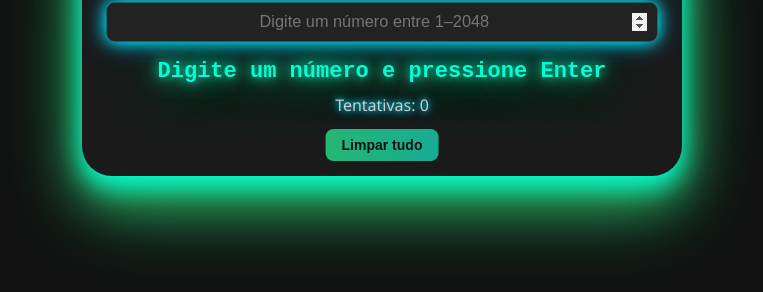
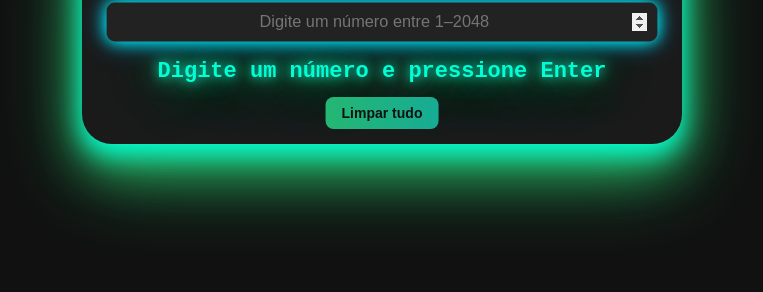
Before and after one commit to wellckome/bip39-lookup, a plain HTML site: page index.html in a window 1280 px wide. Shown: the part 236-528 px from the top of the page, without its empty margins (258-1021 px from the left). Drawn offline with Linux system fonts and the light colour scheme.

Commit message:
Atualiza├º├úo autom├ítica

```diff
--- a/index.html
+++ b/index.html
@@ -23,8 +23,7 @@
     <!-- Resultado -->
     <div id="result">Digite um número e pressione Enter</div>
 
-    <!-- Contador -->
-    <div id="counter">Tentativas: 0</div>
+
 
     <!-- Histórico -->
     <div id="history"></div>
--- a/style.css
+++ b/style.css
@@ -134,14 +134,6 @@ h1 {
   100% { background-position: 0% 50%; }
 }
 
-/* Contador de tentativas */
-#counter {
-  margin-top: 10px;
-  font-size: 16px;
-  color: #ccc;
-  font-family: 'Segoe UI', sans-serif;
-  text-shadow: 0 0 6px #0ff, 0 0 12px #09c;
-}
 
 #clearBtn:hover { box-shadow: 0 0 12px #0ff; transform: translateX(-50%) scale(1.05); }
 
```
